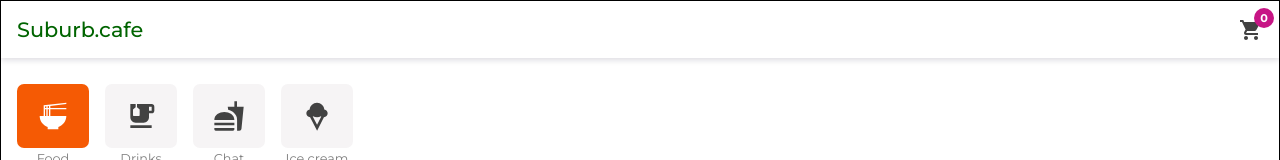
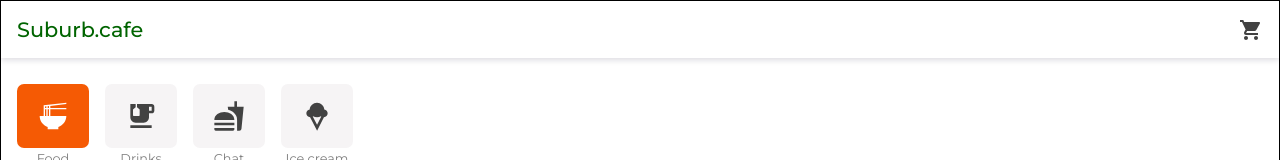
Before and after one commit to Chetan-Bashetti/food-ordering-app-ui, a React (Create React App) app: page / in a window 1280 px wide. Shown: the top 160 px of the page. Built offline with nearby package versions, Linux system fonts and the light colour scheme; a web font is replaced by a local one.

Commit message:
Added cart notification icon popper

```diff
--- a/src/components/Header/Header.js
+++ b/src/components/Header/Header.js
@@ -13,7 +13,7 @@ const Header = () => {
 		<div className='header-wrapper'>
 			<div className='header-title'>Suburb.cafe</div>
 			<div className='cart-icon'>
-				<div className='notification'>{cartCount}</div>
+				{cartCount > 0 ? <div className='notification'>{cartCount}</div> : ''}
 				<ShoppingCartIcon />
 			</div>
 		</div>
```
